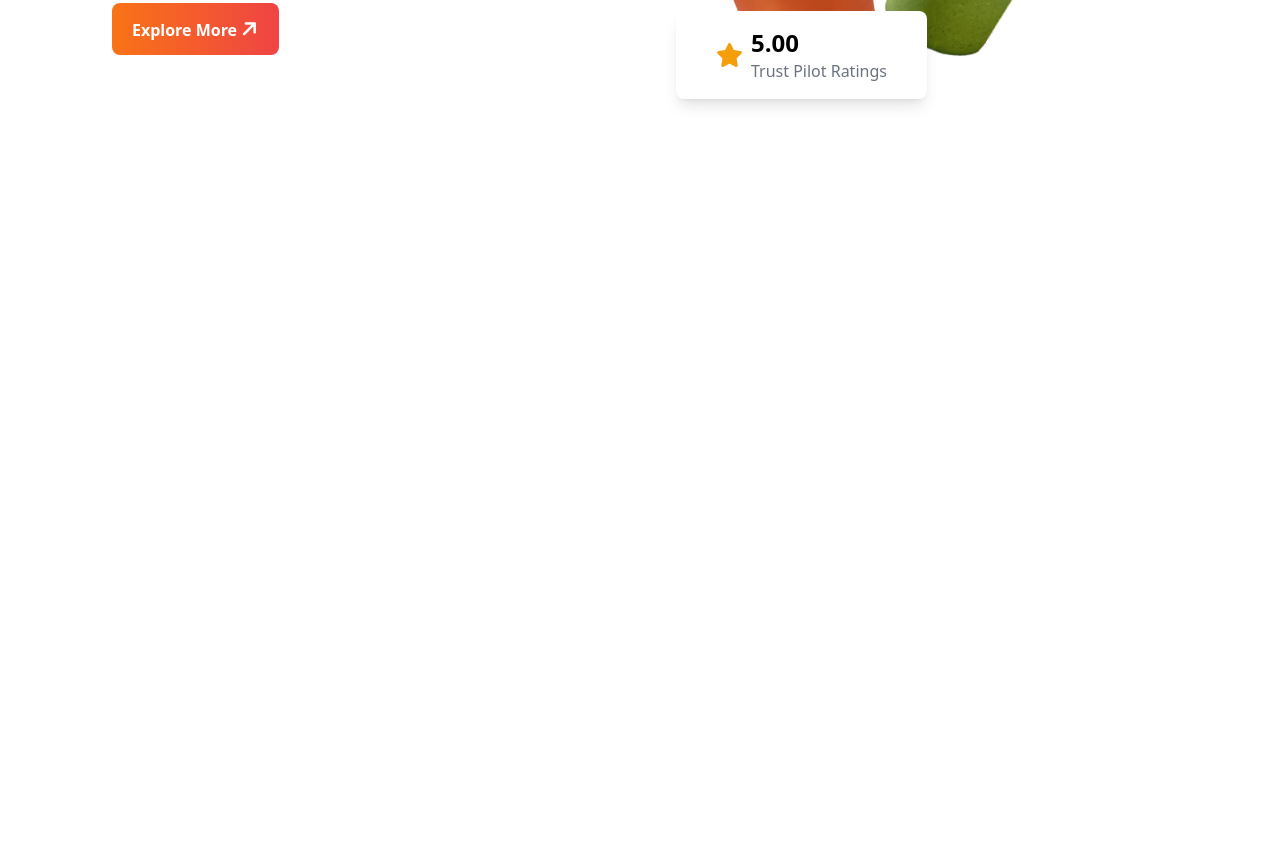
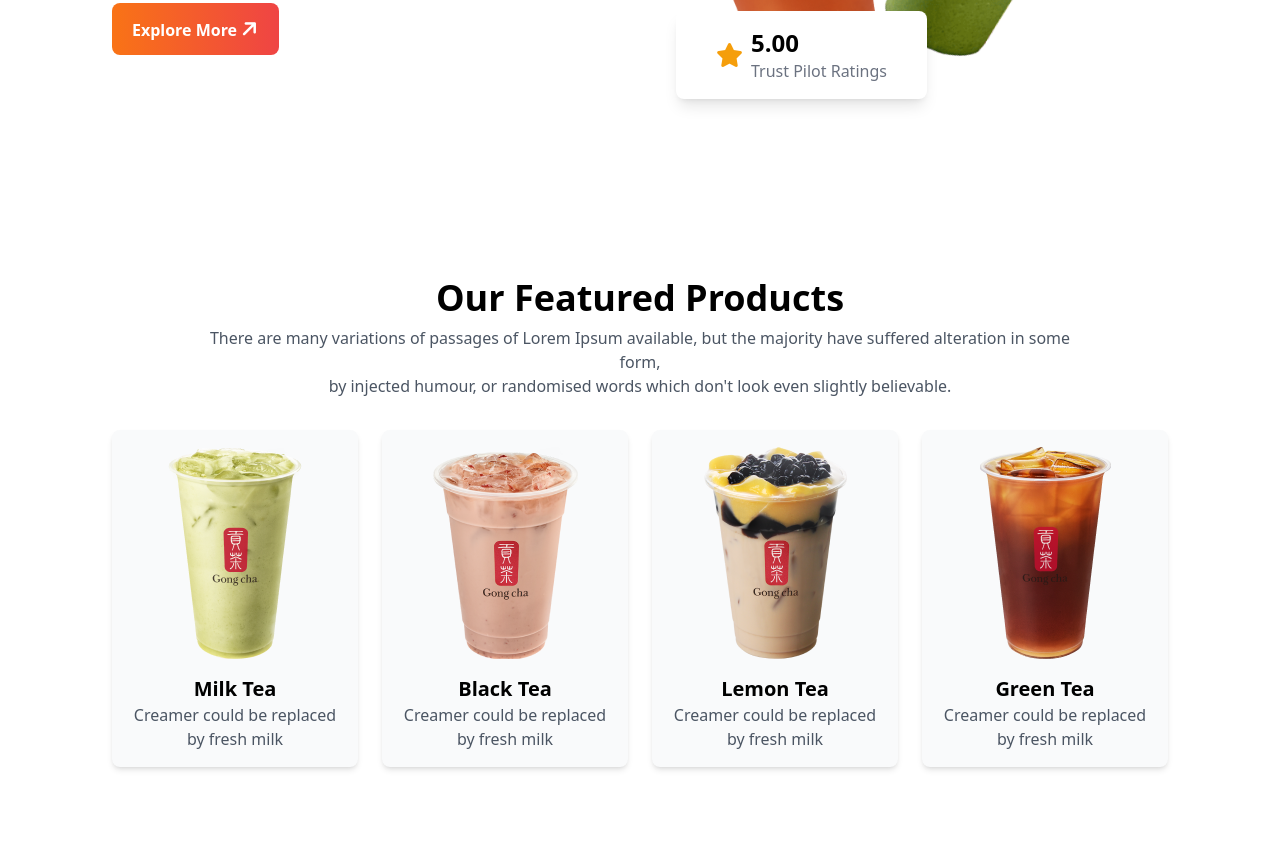
Before and after one commit to Towhid4455/tea-house-website, a plain HTML site: page index.html in a window 1280 px wide. Shown: the part 349-1212 px from the top of the page. Before the commit the page ends 800 px from the top, so only its background shows below. Drawn offline with nearby package versions, Linux system fonts and the light colour scheme.

Commit message:
push code

```diff
--- a/index.html
+++ b/index.html
@@ -1,5 +1,6 @@
 <!DOCTYPE html>
 <html lang="en">
+
 <head>
   <meta charset="UTF-8">
   <meta name="viewport" content="width=device-width, initial-scale=1.0">
@@ -24,19 +25,22 @@
     }
   </script>
 </head>
+
 <body>
   <!-- main content -->
   <main class="max-w-screen-xl mx-auto px-16 lg:px-28">
     <!-- header section -->
-         <header class="flex pt-10 mb-20">
+    <header class="lg:flex pt-10 mb-20">
       <!-- text content -->
       <div>
         <h1 class="text-5xl md:text-7xl">It's good <br>
           tea time at The <br> Tea House</h1>
         <br>
-                    <p class="text-gray-500 w-3/4">Tea and Botanical Solutions Supplier Give Optimum  Satisfaction To Your Taste Buds.</p>
+        <p class="text-gray-500 w-3/4">Tea and Botanical Solutions Supplier Give Optimum Satisfaction To Your Taste
+          Buds.</p>
         <br>
-                    <button class="bg-gradient-to-r from-orange-500 to-red-500 px-5 py-3 rounded-lg text-white font-bold  ">Explore More <i class="fa-solid fa-arrow-right -rotate-45 text-xl"></i></button>
+        <button class="bg-gradient-to-r from-orange-500 to-red-500 px-5 py-3 rounded-lg text-white font-bold  ">Explore
+          More <i class="fa-solid fa-arrow-right -rotate-45 text-xl"></i></button>
       </div>
       <!-- image content -->
       <div class="relative">
@@ -45,7 +49,8 @@
           <img class="w-full" src="images/banner.png" alt="">
         </div>
         <!-- card -->
-                  <div class="flex items-center bg-white shadow-lg px-2 py-2 md:px-10 lg:py-4 rounded-lg absolute top-28 md:top-80 md:left-32 lg:left-12">
+        <div
+          class="flex items-center bg-white shadow-lg px-2 py-2 md:px-10 lg:py-4 rounded-lg absolute top-28 md:top-80 md:left-32 lg:left-12">
           <!-- icon -->
           <div>
             <i class="fa-solid fa-star text-2xl text-amber-500"></i>
@@ -60,8 +65,57 @@
 
 
     </header>
+    <!-- featured product section -->
+    <section class="py-8 lg:py-24">
+      <!-- title -->
+      <div class="text-center mb-8">
+        <h1 class="text-3xl md:text-4xl font-bold mb-2">Our Featured Products</h1>
+        <p class="text-gray-600 max-w-4xl mx-auto">There are many variations of passages of Lorem Ipsum available, but
+          the majority have suffered alteration in some form, <br> by injected humour, or randomised words which don't
+          look even slightly believable. </p>
+      </div>
+      <!-- grid cards -->
+      <div class="grid md:grid-cols-2 lg:grid-cols-4 gap-6 text-center">
+        <!-- product card -->
+        <div class="rounded-lg shadow-md bg-gray-50 overflow-hidden">
+          <img class="mx-auto pt-4" src="images/tea-1.png" alt="">
+          <div class="p-4">
+            <h2 class="font-bold text-xl">Milk Tea</h2>
+          <p class="text-gray-600">Creamer could be replaced by fresh milk</p>
+
+          </div>
+        </div>
+        <div class="rounded-lg shadow-md bg-gray-50 overflow-hidden">
+          <img class="mx-auto pt-4" src="images/tea-2.png" alt="">
+          <div class="p-4">
+            <h2 class="font-bold text-xl">Black Tea</h2>
+          <p class="text-gray-600">Creamer could be replaced by fresh milk</p>
+
+          </div>
+        </div>
+        <div class="rounded-lg shadow-md bg-gray-50 overflow-hidden">
+          <img class="mx-auto pt-4" src="images/tea-3.png" alt="">
+          <div class="p-4">
+            <h2 class="font-bold text-xl">Lemon Tea</h2>
+          <p class="text-gray-600">Creamer could be replaced by fresh milk</p>
+
+          </div>
+        </div>
+        <div class="rounded-lg shadow-md bg-gray-50 overflow-hidden">
+          <img class="mx-auto pt-4" src="images/tea-4.png" alt="">
+          <div class="p-4">
+            <h2 class="font-bold text-xl">Green Tea</h2>
+          <p class="text-gray-600">Creamer could be replaced by fresh milk</p>
+
+          </div>
+        </div>
+
+      </div>
+
+    </section>
 
   </main>
 
 </body>
+
 </html>
```
Lines whose indentation alone changed are shown as unchanged.
